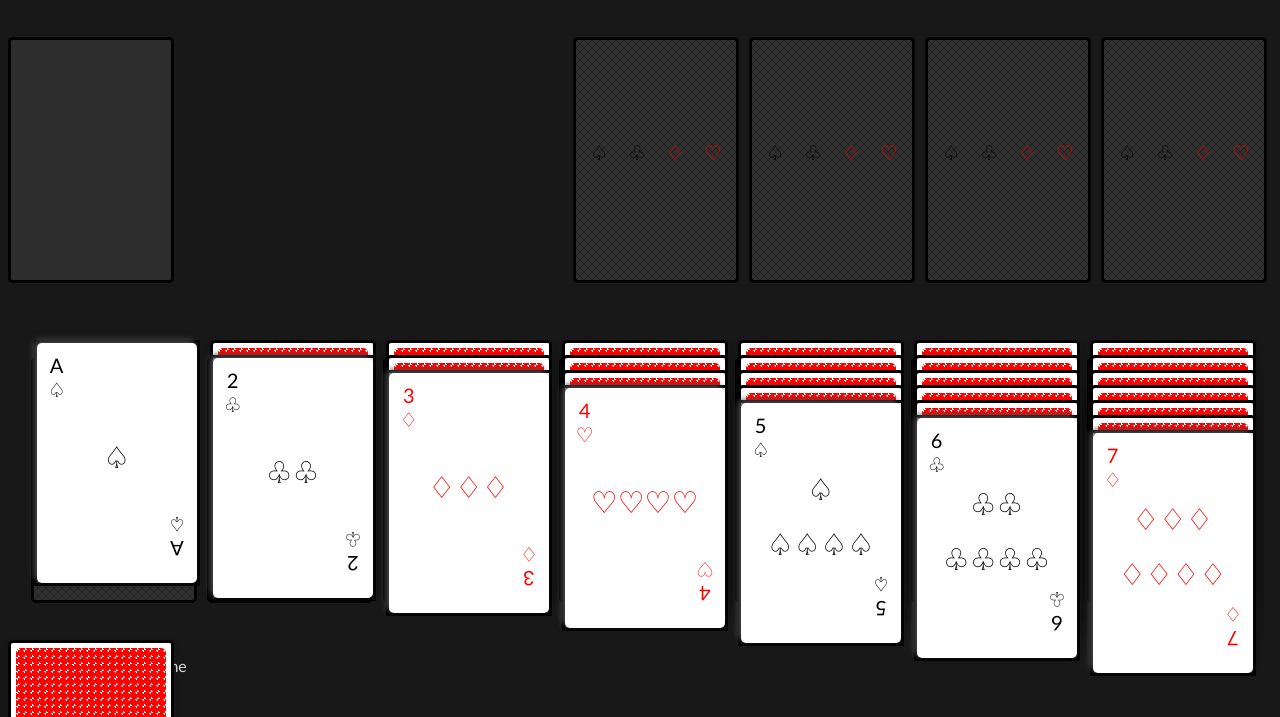
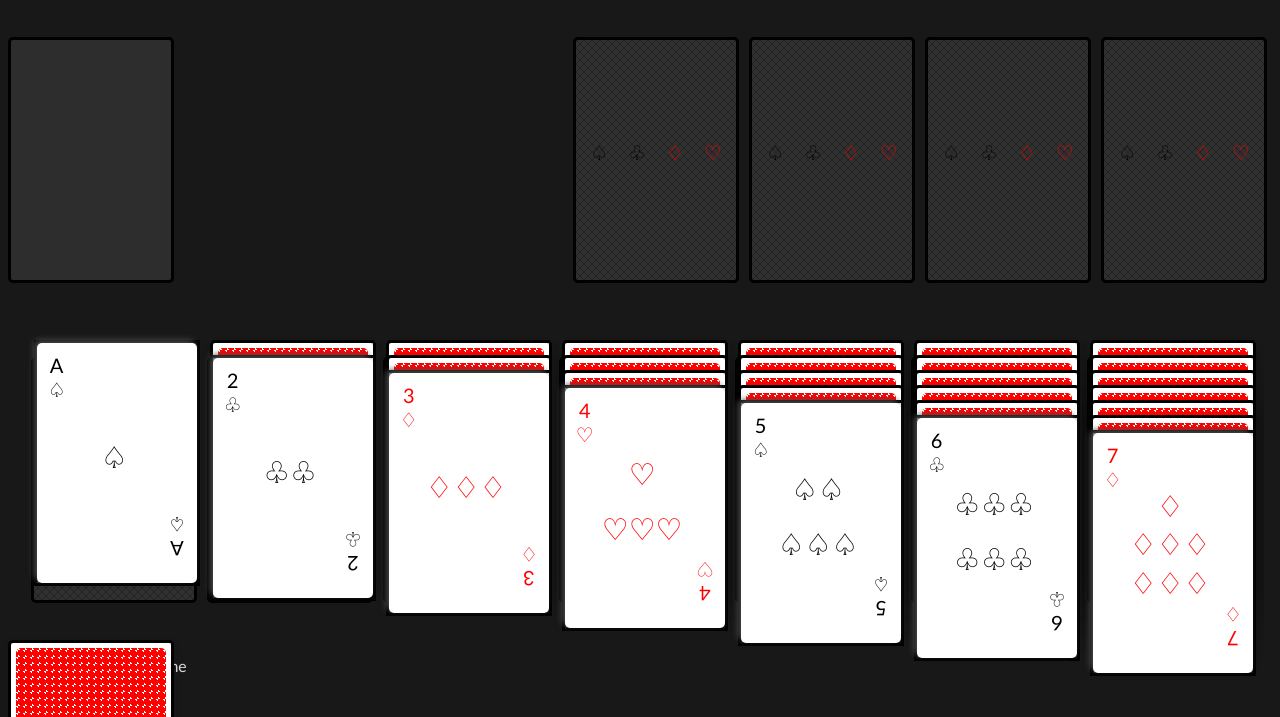
Before and after one commit to kubowania/javascript-solitaire, a website: page index.html in a window 1280 px wide. Shown: the part 83-800 px from the top of the page. Drawn offline with Linux system fonts and the light colour scheme.

Commit message:
fixed suit layout

```diff
--- a/css/style.css
+++ b/css/style.css
@@ -77,9 +77,9 @@ p {
     justify-content: center;
     align-items: center;
     height: 110px;
-    width: 120px;
+    width: 85px;
     position: relative;
-    left: 20px;
+    left: 35px;
 }
 
 .center-suits {
```
